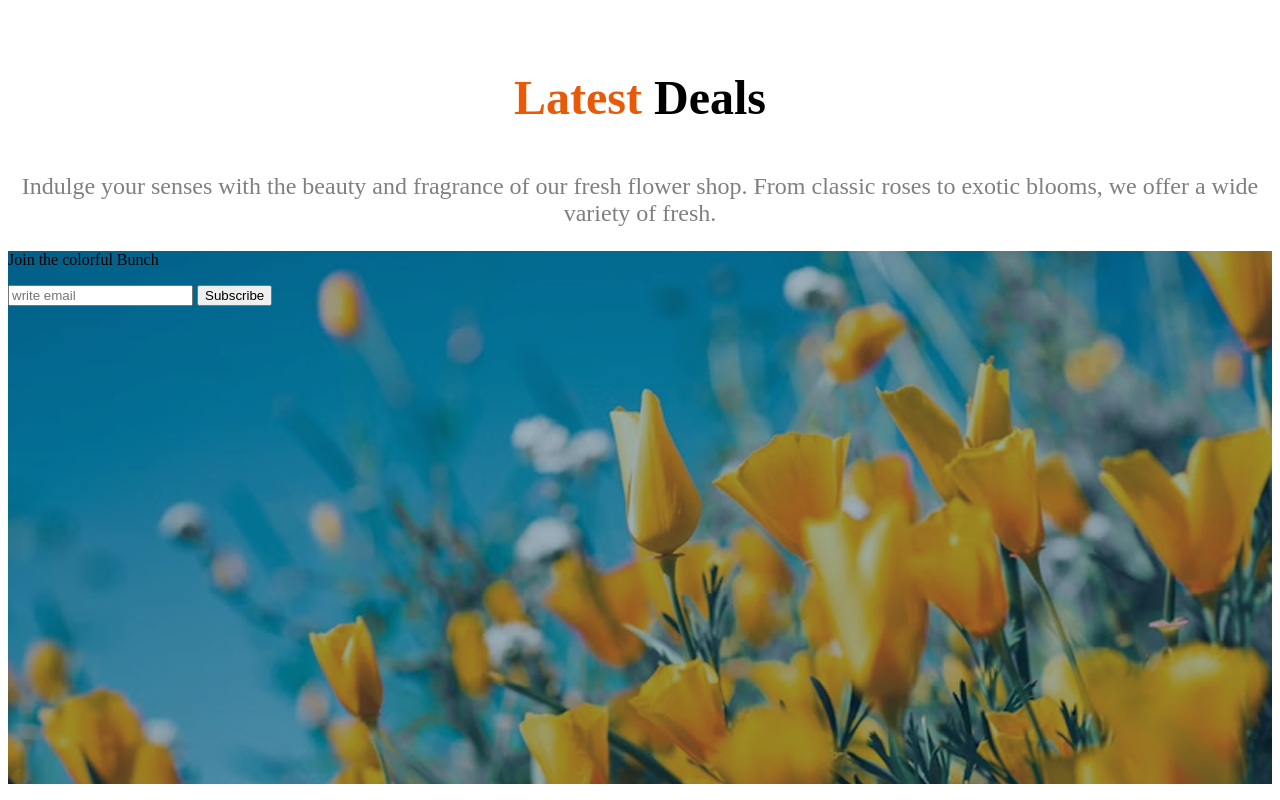
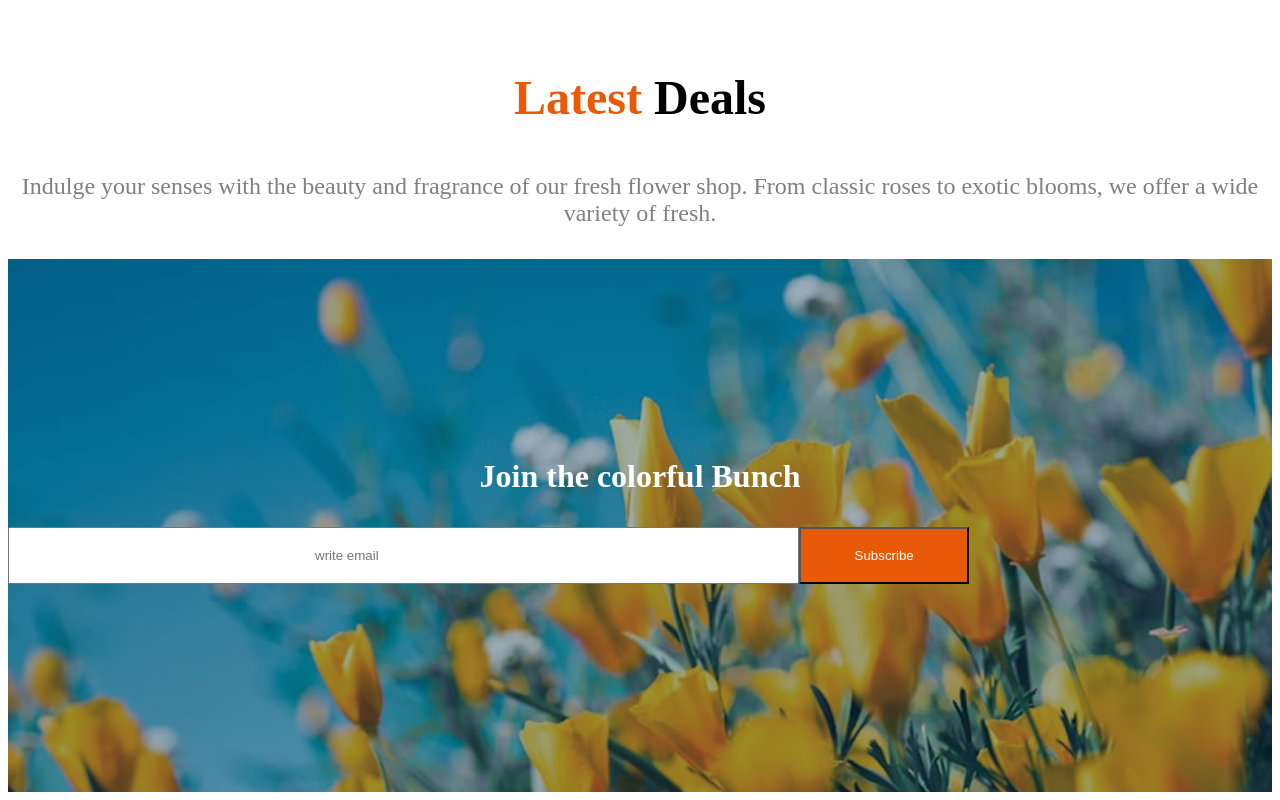
Before and after one commit to niloy-tech/assignment-2, a plain HTML site: page index.html in a window 1280 px wide. Shown: the part 2910-3710 px from the top of the page. Drawn offline with Linux system fonts and the light colour scheme.

Commit message:
added newsletter section

```diff
--- a/index.html
+++ b/index.html
@@ -148,8 +148,8 @@
     </main>
     <footer>
         <div class="background">
-            <p>Join the colorful Bunch</p>
-            <div>
+            <p class="p2">Join the colorful Bunch</p>
+            <div class="join">
                 <input type="email" name="" id="" placeholder="write email" class="email-input">
                 <button type="submit" class="btn">Subscribe</button>
             </div>
--- a/styles/styles.css
+++ b/styles/styles.css
@@ -175,9 +175,38 @@ ul li {
     height: 533px;
 }
 
+.join {
+    width: 644px;
+    display: flex;
+}
 
+.email-input {
+    align-items: center;
+    padding-left: 305px;
+    padding-right: 305px;
 
+}
 
+.p2 {
+    text-align: center;
+    padding-top: 199px;
+    padding-left: 305px;
+    padding-right: 305px;
+    font-weight: bold;
+    font-size: 2rem;
+    color: rgba(255, 255, 255, 1);
+
+}
+
+.btn{
+    margin-left: 0px;
+   background-color: rgba(233, 90, 8, 1);
+   color: rgba(255, 255, 255, 1);
+   padding-top: 19px;
+   padding-bottom: 19px;
+   padding-left: 53.5px;
+   padding-right: 53.5px;
+}
 
 @media  screen and (max-width:600px) {
 
```
